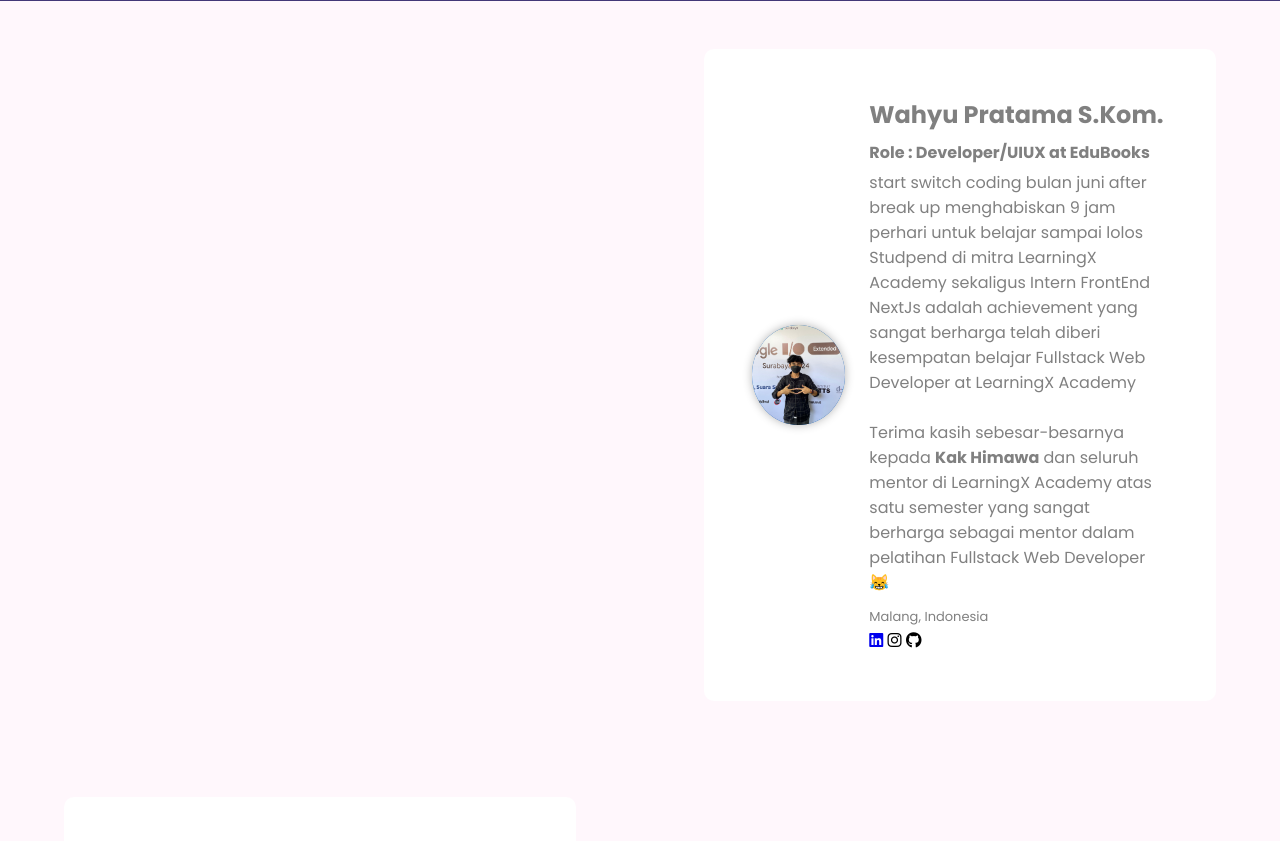
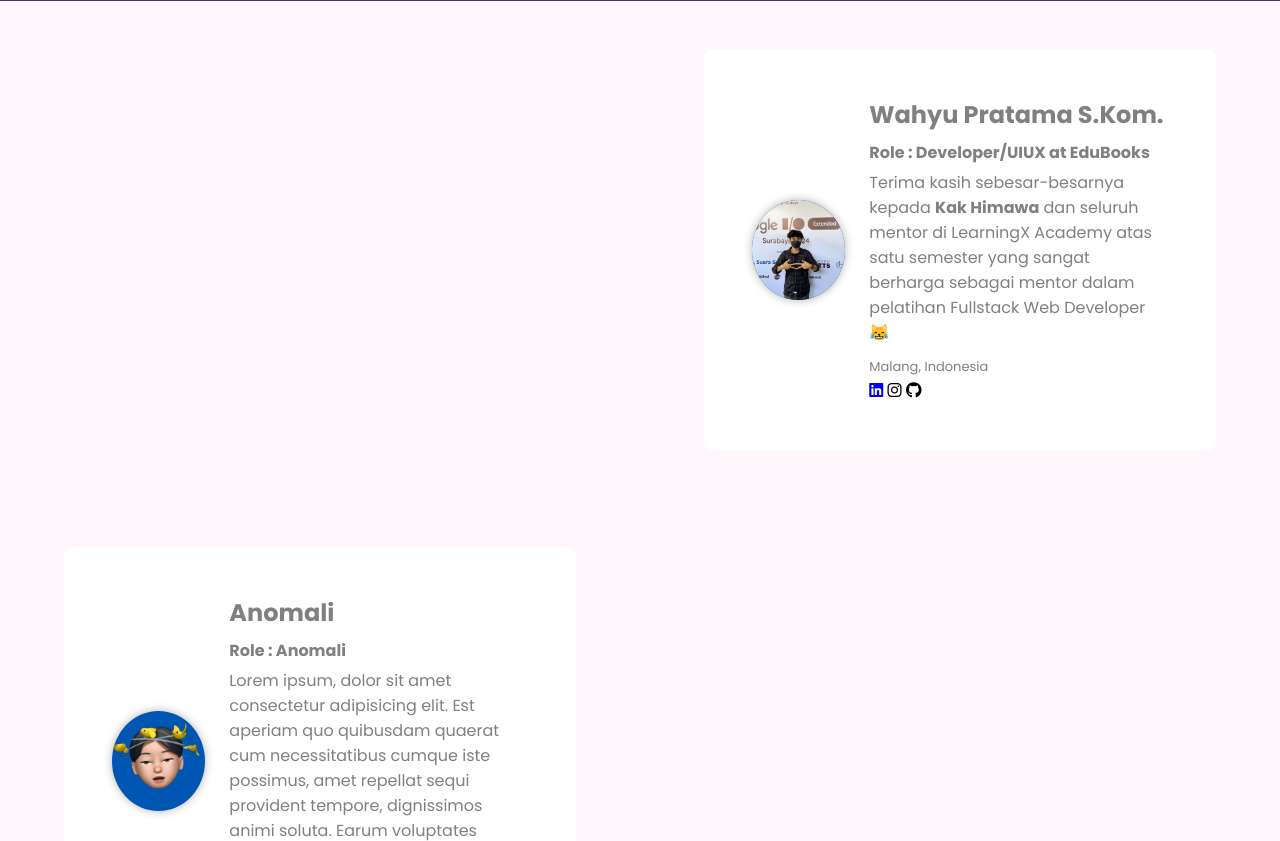
Before and after one commit to wahyupratamaaa/capstonemsib, a Flask app: template templates/dev/ruangdeveloper.html in a window 1280 px wide. Shown: the part 279-1120 px from the top of the page. Run offline with Flask 3, Linux system fonts and the light colour scheme; the template is opened without the code that fills it, so the values that code supplies are empty; some libraries are stand-ins or nearby versions.

Commit message:
add folder new

```diff
--- a/templates/dev/ruangdeveloper.html
+++ b/templates/dev/ruangdeveloper.html
@@ -240,12 +240,6 @@
           <h2>Wahyu Pratama S.Kom.</h2>
           <h4 class="title">Role : Developer/UIUX at EduBooks</h4>
           <p>
-            start switch coding bulan juni after break up menghabiskan 9 jam
-            perhari untuk belajar sampai lolos Studpend di mitra LearningX
-            Academy sekaligus Intern FrontEnd NextJs adalah achievement yang
-            sangat berharga telah diberi kesempatan belajar Fullstack Web
-            Developer at LearningX Academy
-            <br /><br />
             Terima kasih sebesar-besarnya kepada <strong>Kak Himawa</strong> dan
             seluruh mentor di LearningX Academy atas satu semester yang sangat
             berharga sebagai mentor dalam pelatihan Fullstack Web Developer 😹
```
